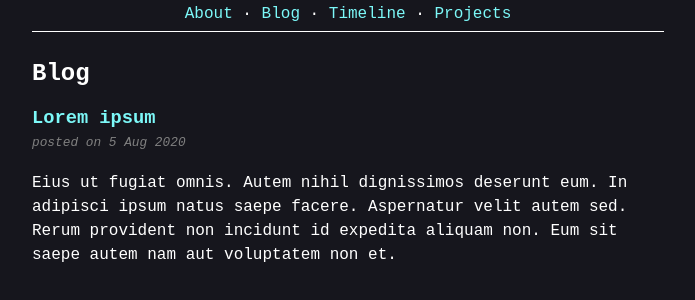
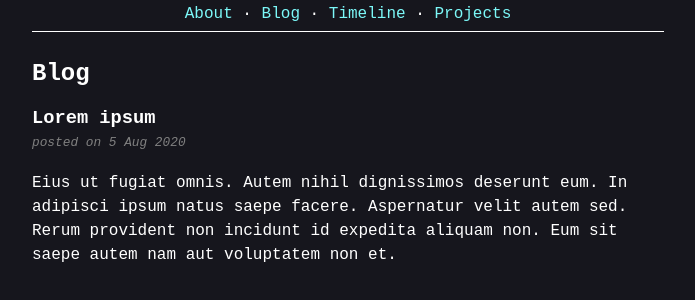
Before and after one commit to bhuvansv/bhuvansv.github.io, a Jekyll site: the page built from index.md, in a window 1280 px wide. Shown: the part 151-451 px from the top of the page, without its empty margins (292-987 px from the left). Built offline with Jekyll 4.4.1, drawn with Linux system fonts in a browser that asks for light colours; some web fonts are replaced.

Commit message:
Update style.css

```diff
--- a/assets/css/style.css
+++ b/assets/css/style.css
@@ -70,7 +70,7 @@ a:hover	{
 
 #content-left a:link, #content-left a:visited	{
 	text-decoration: underline;
-	color:#7cf8f8
+	color:#FFF
 }
 
 #content-left a:hover	{
@@ -79,7 +79,7 @@ a:hover	{
 
 #post-short a:link, #post-short a:visited	{
 	text-decoration: none;
-	color:#7cf8f8;
+	color:#FFF;
 }
 
 #post-short a:hover	{
```
